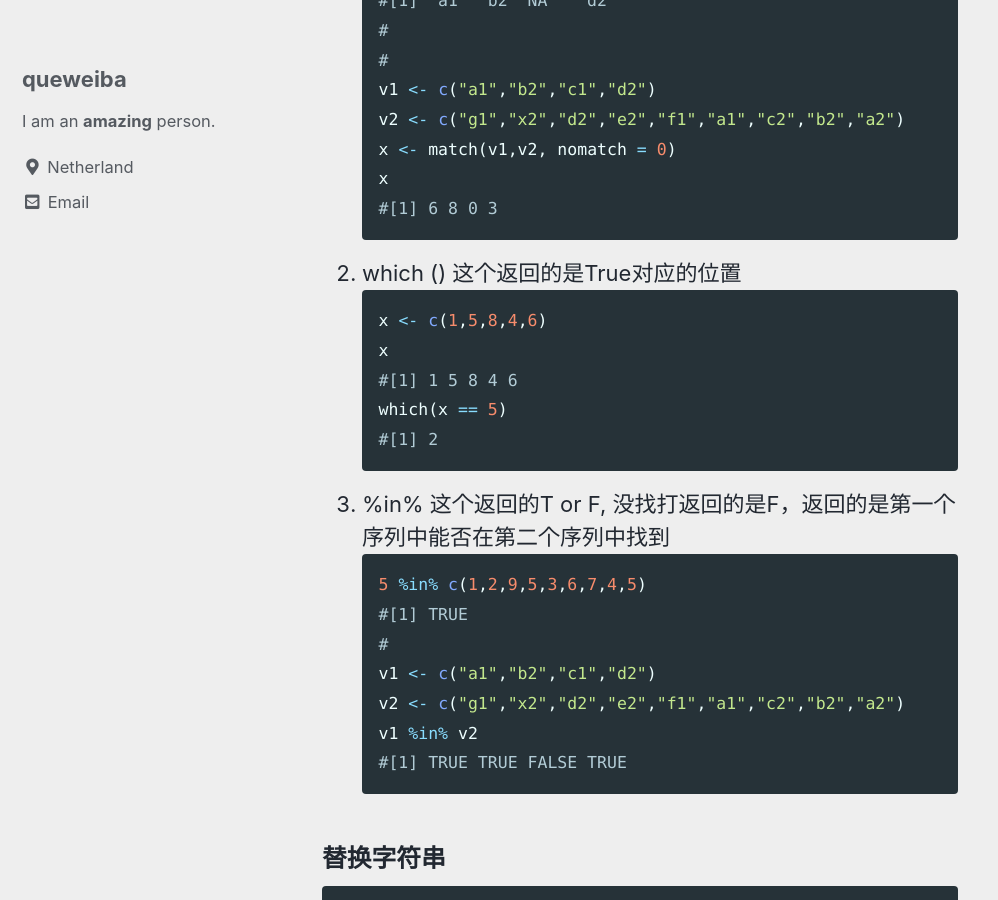
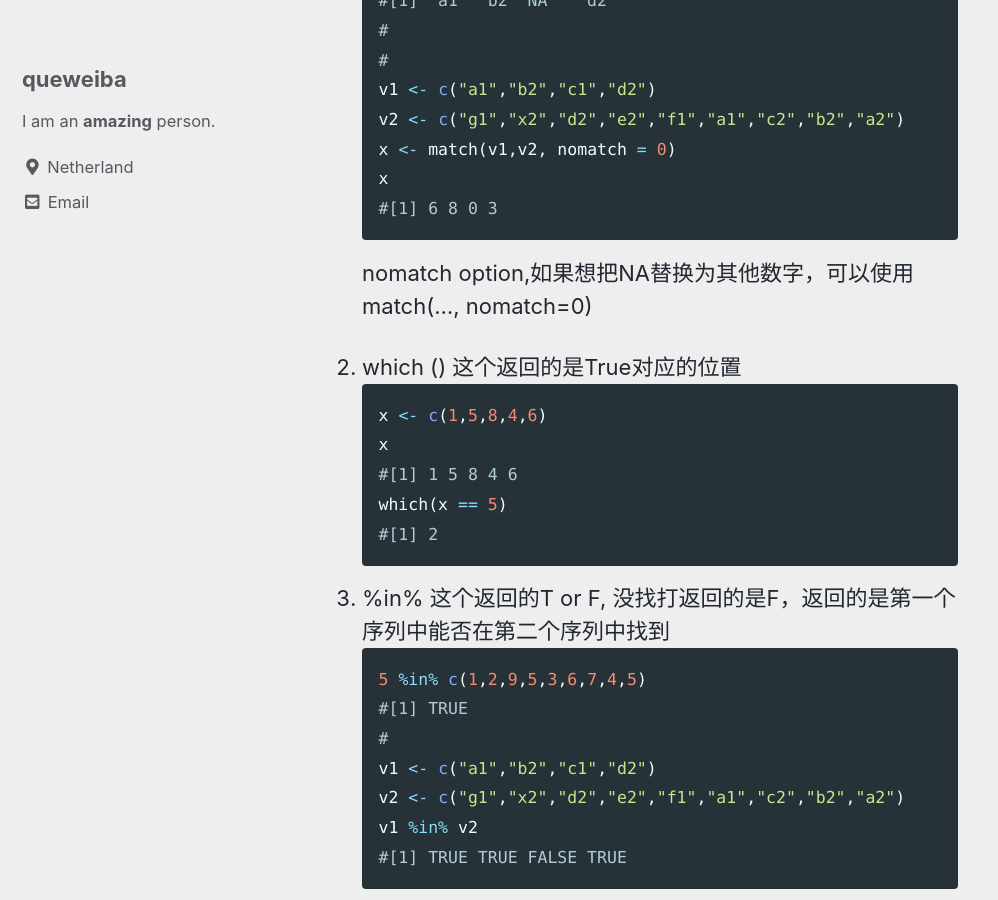
Before and after one commit to queweiba/que, a Jekyll site: the page built from _posts/21-01-02-R-basics.md, in a window 1280 px wide and 900 px high, scrolled down 6236 px. Shown: the whole window, without its empty margins (0-998 px from the left). Built offline with Jekyll 4.4.1, drawn with Linux system fonts in a browser that asks for light colours; cached includes are drawn as plain includes.

Commit message:
Update 21-01-02-R-basics.md

````diff
--- a/_posts/21-01-02-R-basics.md
+++ b/_posts/21-01-02-R-basics.md
@@ -214,6 +214,7 @@ x <- match(v1,v2, nomatch = 0)
 x
 #[1] 6 8 0 3
 ```
+nomatch option,如果想把NA替换为其他数字，可以使用match(..., nomatch=0)
 2. which () 这个返回的是True对应的位置
 ```r
 x <- c(1,5,8,4,6)
````
